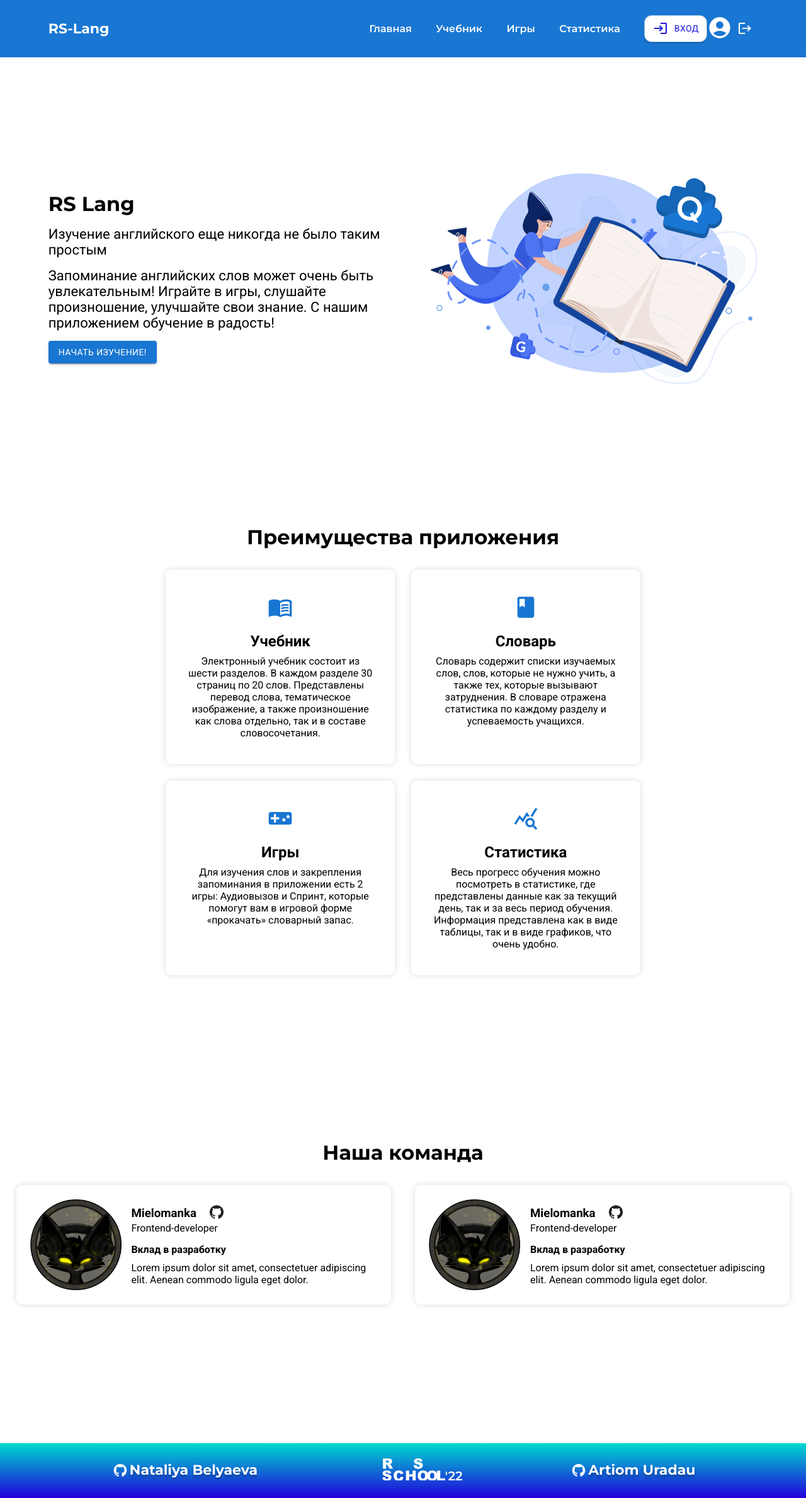
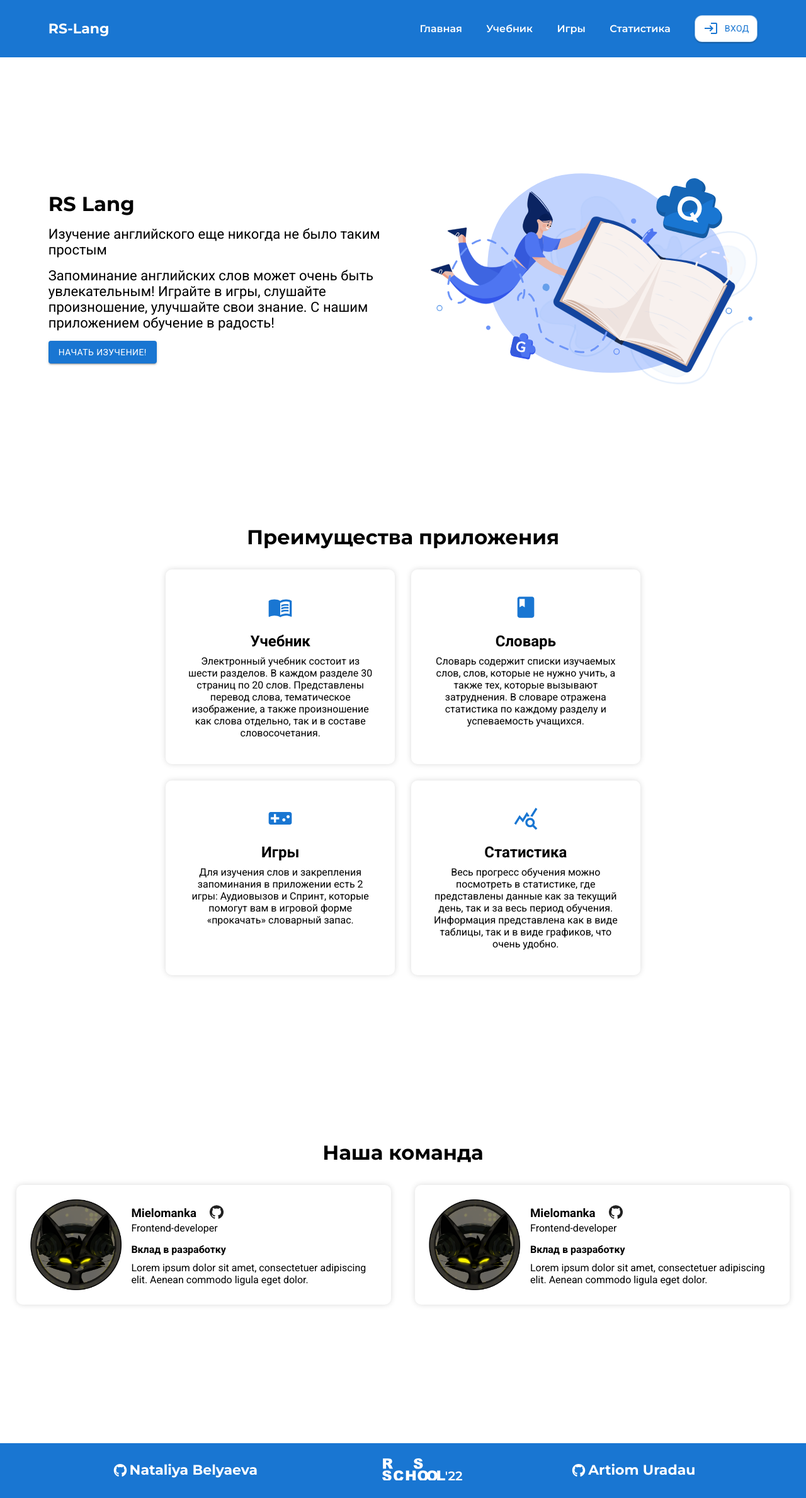
Before and after one commit to MielomankA/rslang, a React (Create React App) app: page /home in a window 1280 px wide. Shown: the whole page at 63% size. Built offline with nearby package versions, Linux system fonts and the light colour scheme.

Commit message:
refactor: delete comments

```diff
--- a/src/components/footer/Footer.scss
+++ b/src/components/footer/Footer.scss
@@ -2,7 +2,7 @@
 
 .footer {
   width: 100%;
-  background: linear-gradient(0deg, rgba(33, 0, 219, 1) 0%, rgba(0, 219, 206, 1) 100%);
+  background-color: $blue;
   padding: 3vh 6vw;
   font-family: Montserrat;
 }
@@ -16,8 +16,6 @@
 }
 
 .footer-logo {
-  // display: flex;
-  // align-items: center;
   transition: all 0.3s;
 }
 
@@ -67,7 +65,6 @@
   font-weight: bold;
   font-size: 22px;
   line-height: 30px;
-  text-shadow: 0px 4px 4px rgb(0 0 0 / 25%);
   cursor: pointer;
   display: flex;
   align-items: center;
--- a/src/components/footer/Footer.tsx
+++ b/src/components/footer/Footer.tsx
@@ -1,4 +1,5 @@
 import React from 'react';
+
 import './Footer.scss';
 
 export const Footer = () => {
--- a/src/components/header/Header.scss
+++ b/src/components/header/Header.scss
@@ -2,9 +2,7 @@
 
 .header {
   padding: 3vh 6vw;
-  // background: linear-gradient(0deg, rgba(0, 219, 206, 1) 0%, rgba(33, 0, 219, 1) 100%);
-  // box-shadow: 4px 4px 14px 7px rgba(34, 60, 80, 0.11);
-  background-color: #1976d2;
+  background-color: $blue;
   font-family: Montserrat;
   font-weight: normal;
   color: $white;
@@ -24,11 +22,6 @@
   font-weight: 700;
   font-size: 22px;
   cursor: pointer;
-  // @include shadow-text;
-}
-
-.header__logo:hover {
-  // text-shadow: 4px 2px 2px rgb(17, 21, 212);
 }
 
 .header__nav_wrap {
@@ -64,7 +57,7 @@
   left: 0;
   width: 100%;
   height: 2px;
-  background: #1d18d9;
+  background: #0d47a1;
   transform: scaleX(0);
   transform-origin: right;
   transition: transform 0.5s;
@@ -95,6 +88,12 @@
   color: $white;
 }
 
+.header__auth {
+  display: flex;
+  align-items: center;
+  display: none;
+}
+
 .header__logout_icon {
   color: $white;
 }
--- a/src/components/header/Header.tsx
+++ b/src/components/header/Header.tsx
@@ -28,7 +28,7 @@
             variant="outlined"
             sx={{
               bgcolor: '#fff',
-              color: '#1d18d9',
+              color: '#1976d2',
               boxShadow: 1,
               borderRadius: 3,
               p: 1,
@@ -38,10 +38,12 @@
             <LoginIcon className="header__login_icon" />
             Вход
           </Button>
-          <AccountCircleIcon sx={{ fontSize: 40 }} />
-          <IconButton color="primary" aria-label="add an alarm">
-            <LogoutIcon className="header__logout_icon" />
-          </IconButton>
+          <div className="header__auth">
+            <AccountCircleIcon sx={{ fontSize: 40 }} />
+            <IconButton color="primary" aria-label="add an alarm">
+              <LogoutIcon className="header__logout_icon" />
+            </IconButton>
+          </div>
         </div>
       </div>
     </header>
--- a/src/pages/home/HomeIntro.tsx
+++ b/src/pages/home/HomeIntro.tsx
@@ -1,6 +1,8 @@
+import { Button } from '@mui/material';
+
+import homeIntro from '../../assets/svg/home-intro.svg';
+
 import './HomeIntro.scss';
-import homeIntro from '../../assets/svg/home-intro.svg';
-import { Button } from '@mui/material';
 
 export const HomeIntro = () => {
   return (
--- a/src/pages/home/HomePage.tsx
+++ b/src/pages/home/HomePage.tsx
@@ -1,9 +1,8 @@
-import { Footer } from '../../components/footer/Footer';
 import { Header } from '../../components/header/Header';
+import { HomeIntro } from './HomeIntro';
 import { HomeAdvantages } from './HomeAdvantages';
 import { HomeDevelopers } from './HomeDevelopers';
-import { HomeIntro } from './HomeIntro';
-import './HomePage.scss';
+import { Footer } from '../../components/footer/Footer';
 
 export const HomePage = () => {
   return (
--- a/src/shared/scss/variables.scss
+++ b/src/shared/scss/variables.scss
@@ -3,10 +3,6 @@
 $white: #ffffff;
 $black: #000000;
 $blue: #1976d2;
-
-@mixin shadow-text {
-  text-shadow: 1px 1px 2px #55e7fb, 0 0 1em #106fd4, 0 0 0.2em #1937d8;
-}
 
 $screen-max-width-biggest: 1440px;
 $screen-max-width-big: 1280px;
```
Also changed, not shown: src/pages/home/HomePage.scss (deleted).
